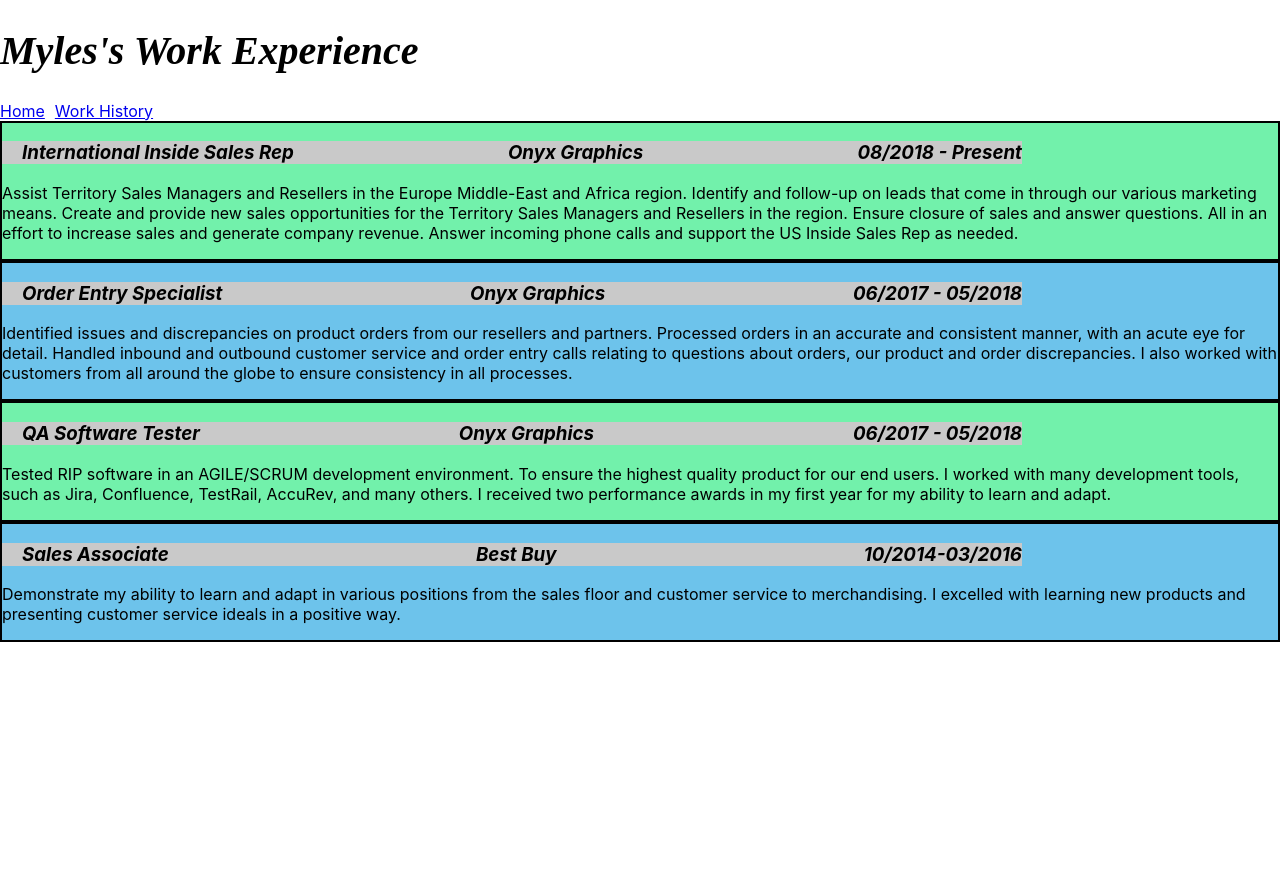
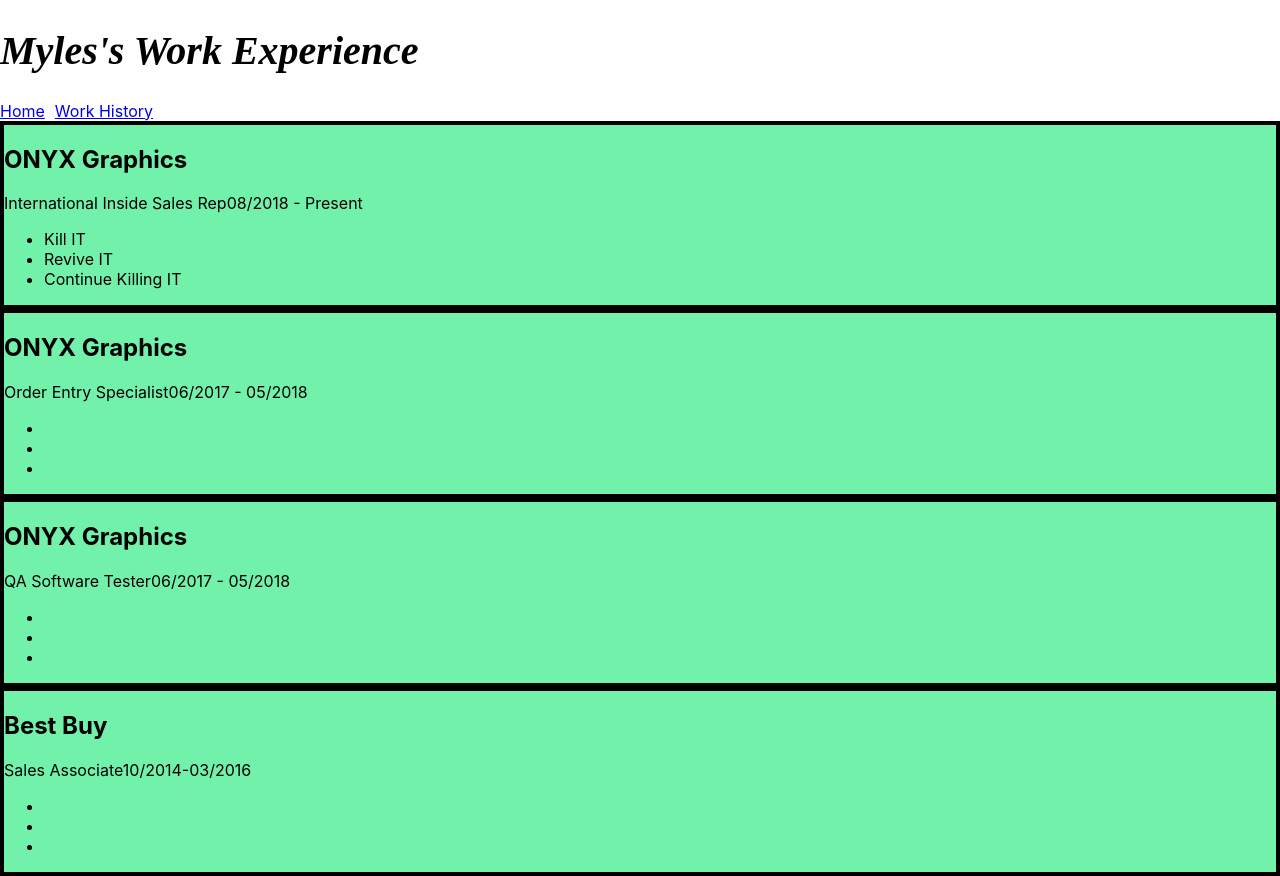
Before and after one commit to Kronicedge/about-me, a React (Create React App) app: page /work-history in a window 1280 px wide. Before the commit the page ends 800 px from the top, so only its background shows below. Built offline with nearby package versions, Linux system fonts and the light colour scheme.

Commit message:
converted hard coded html work history to a WorkExperienceItem component

```diff
--- a/src/WorkExperience.js
+++ b/src/WorkExperience.js
@@ -1,6 +1,7 @@
 import React, { Component } from 'react';
 import './Style.css';
 import SiteNav from './SiteNav'
+import WorkExperienceItem from './WorkExperienceItem'
 
 class WorkExperience extends Component {
     render() {
@@ -13,60 +14,20 @@
                 </header>
 
                 <section>
-                    <div className="experience_entry">
-                        <h3>
-                            <span>International Inside Sales Rep</span><span>Onyx Graphics</span><span>08/2018 - Present</span>
-                        </h3>
-                        <p>Assist Territory Sales Managers and Resellers in the Europe Middle-East
-                            and Africa region. Identify and follow-up on leads that come in through
-                            our various marketing means. Create and provide new sales
-                            opportunities for the Territory Sales Managers and Resellers in the
-                            region. Ensure closure of sales and answer questions. All in an effort to
-                            increase sales and generate company revenue. Answer incoming phone
-                            calls and support the US Inside Sales Rep as needed.</p>
+                    <div className="experience">
+                        <WorkExperienceItem company='ONYX Graphics' jobRole='International Inside Sales Rep' dates='08/2018 - Present' responsibility1='Kill IT' responsibility2='Revive IT' responsibility3='Continue Killing IT'/>
                     </div>
 
-
-                    <div className="experience_entry">
-
-                        <h3>
-                            <span>Order Entry Specialist</span><span>Onyx Graphics</span><span>06/2017 - 05/2018</span>
-                        </h3>
-                        <p>Identified issues and discrepancies on product orders from our resellers
-                            and partners. Processed orders in an accurate and consistent manner,
-                            with an acute eye for detail. Handled inbound and outbound customer
-                            service and order entry calls relating to questions about orders, our
-                            product and order discrepancies. I also worked with customers from all
-                            around the globe to ensure consistency in all processes.
-                        </p>
-
+                    <div className="experience">
+                        <WorkExperienceItem company='ONYX Graphics' jobRole='Order Entry Specialist' dates='06/2017 - 05/2018' responsibility1='' responsibility2='' responsibility3=''/>
                     </div>
 
-
-                    <div className="experience_entry">
-                        <h3>
-                            <span>QA Software Tester</span><span>Onyx Graphics</span><span>06/2017 - 05/2018</span>
-                        </h3>
-                        <p>Tested RIP software in an AGILE/SCRUM development environment. To
-                            ensure the highest quality product for our end users. I worked with
-                            many development tools, such as Jira, Confluence, TestRail, AccuRev,
-                            and many others. I received two performance awards in my first year
-                            for my ability to learn and adapt.
-                        </p>
+                    <div className="experience">
+                        <WorkExperienceItem company='ONYX Graphics' jobRole='QA Software Tester' dates='06/2017 - 05/2018' responsibility1='' responsibility2='' responsibility3=''/>
                     </div>
 
-
-                    <div className="experience_entry">
-
-                        <h3>
-                            <span>Sales Associate</span><span>Best Buy</span><span>10/2014-03/2016</span>
-                        </h3>
-                        <p>Demonstrate my ability to learn and adapt in various positions from the
-                            sales floor and customer service to merchandising. I excelled with
-                            learning new products and presenting customer service ideals in a
-                            positive way.
-                        </p>
-
+                    <div className="experience">
+                        <WorkExperienceItem company='Best Buy' jobRole='Sales Associate' dates='10/2014-03/2016' responsibility1='' responsibility2='' responsibility3=''/>
                     </div>
                 </section>
             </div>
--- /dev/null
+++ b/src/WorkExperienceItem.js
@@ -0,0 +1,19 @@
+import React, { Component } from 'react';
+
+class WorkExperienceItem extends Component {
+    render = () => {
+        return (
+            <div className='experience-entries'>
+                <h2>{this.props.company}</h2>
+                <p>{this.props.jobRole}<span>{this.props.dates}</span></p>
+                <ul>
+                    <li>{this.props.responsibility1}</li>
+                    <li>{this.props.responsibility2}</li>
+                    <li>{this.props.responsibility3}</li>
+                </ul>
+            </div>
+        )
+    }
+}
+
+export default WorkExperienceItem
```
